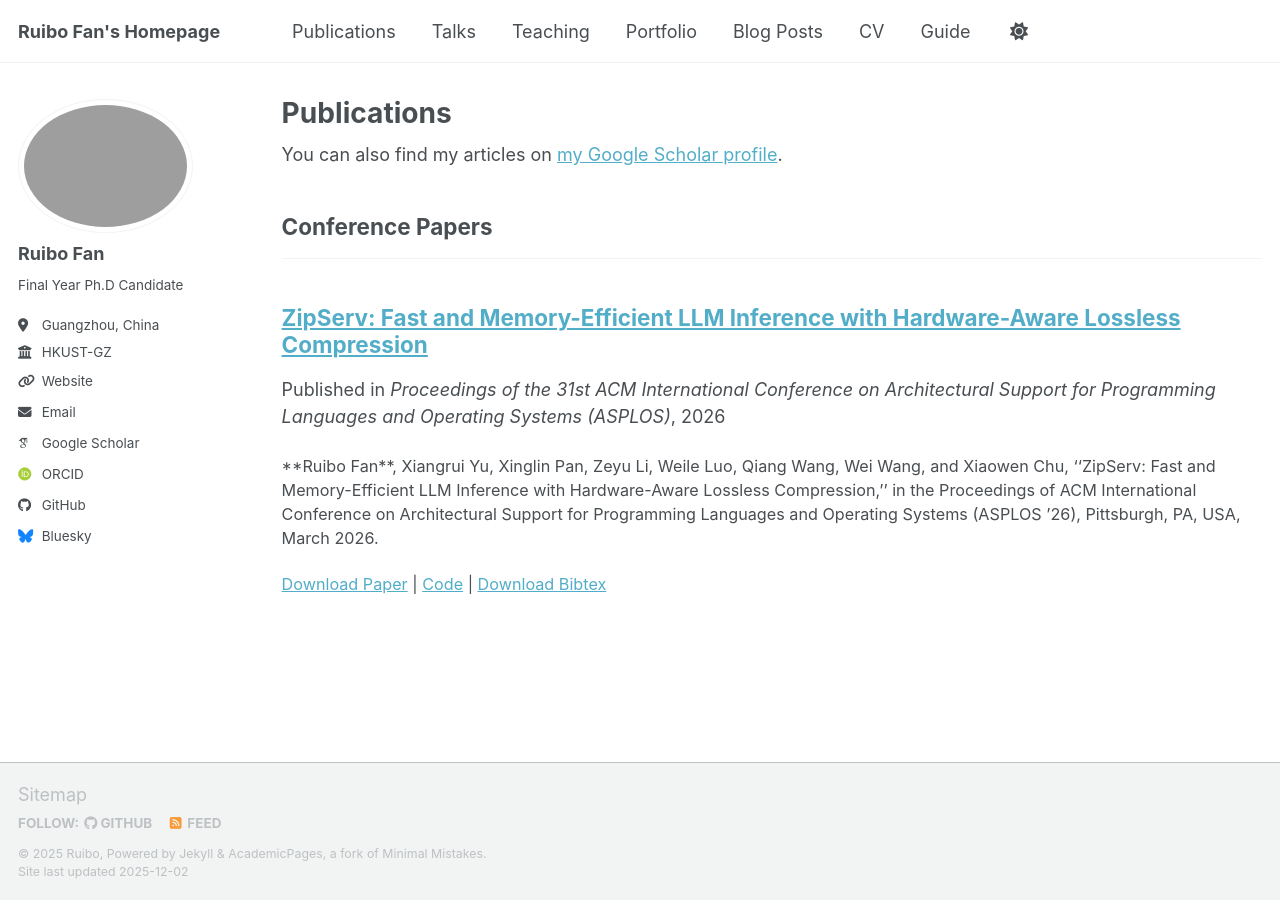
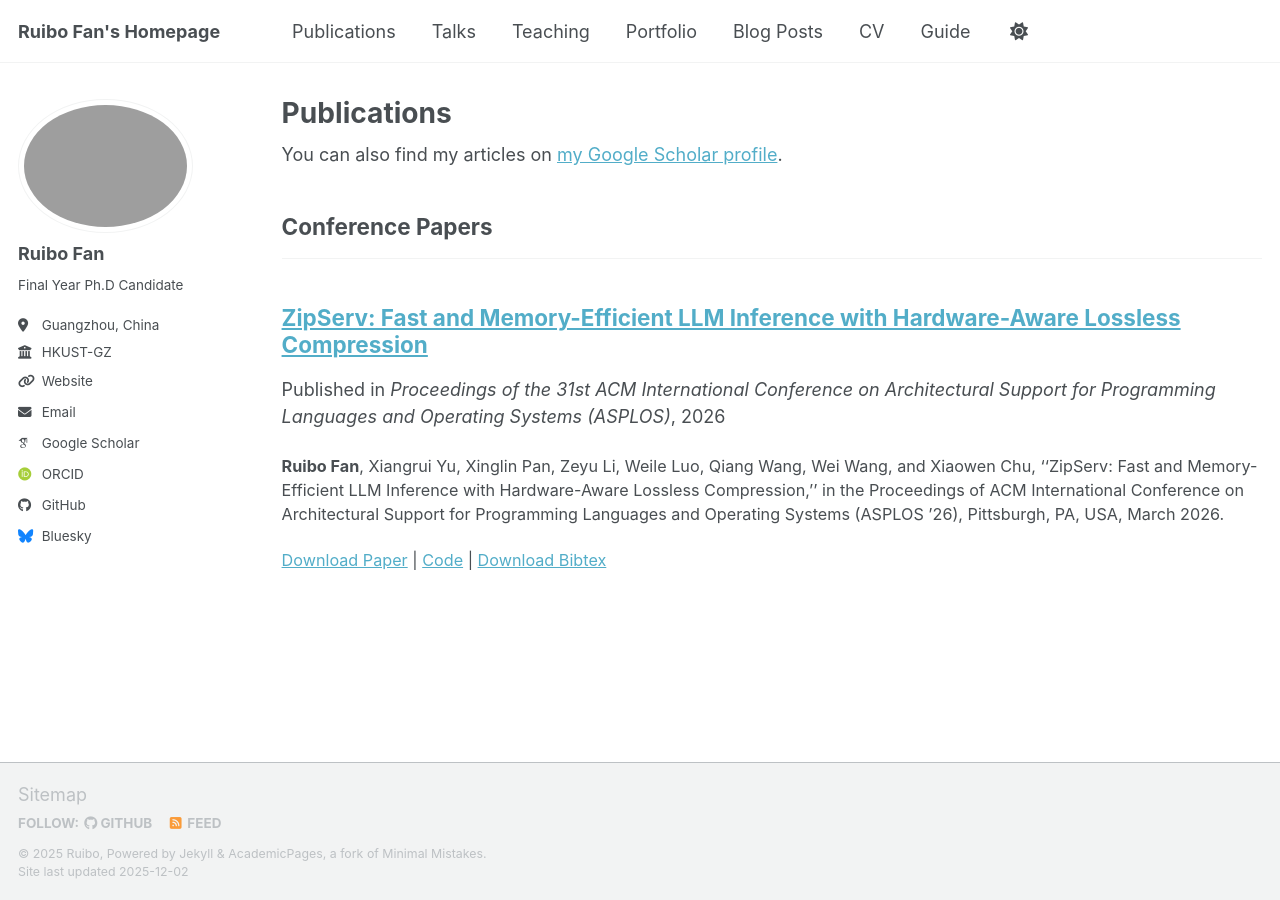
Before and after one commit to ruibo-fan/ruibo-fan.github.io, a Jekyll site: the page built from _pages/publications.html, in a window 1280 px wide. Built offline with Jekyll 4.4.1, drawn with Linux system fonts in a browser that asks for light colours; some web fonts are replaced; a script bundle is joined from its source files by our own code; library files that are not in the unit come from our copies.

Commit message:
Update archive-single.html

```diff
--- a/_includes/archive-single.html
+++ b/_includes/archive-single.html
@@ -73,7 +73,7 @@
     {% if post.collection == 'publications' %}
       {% if post.citation %}
         <p class="archive__item-excerpt" style="font-size: 0.9em;" itemprop="description">
-          {{ post.citation }}
+          {{ post.citation | markdownify | remove: '<p>' | remove: '</p>' }}
         </p>
       {% endif %}
     {% else %}
```
